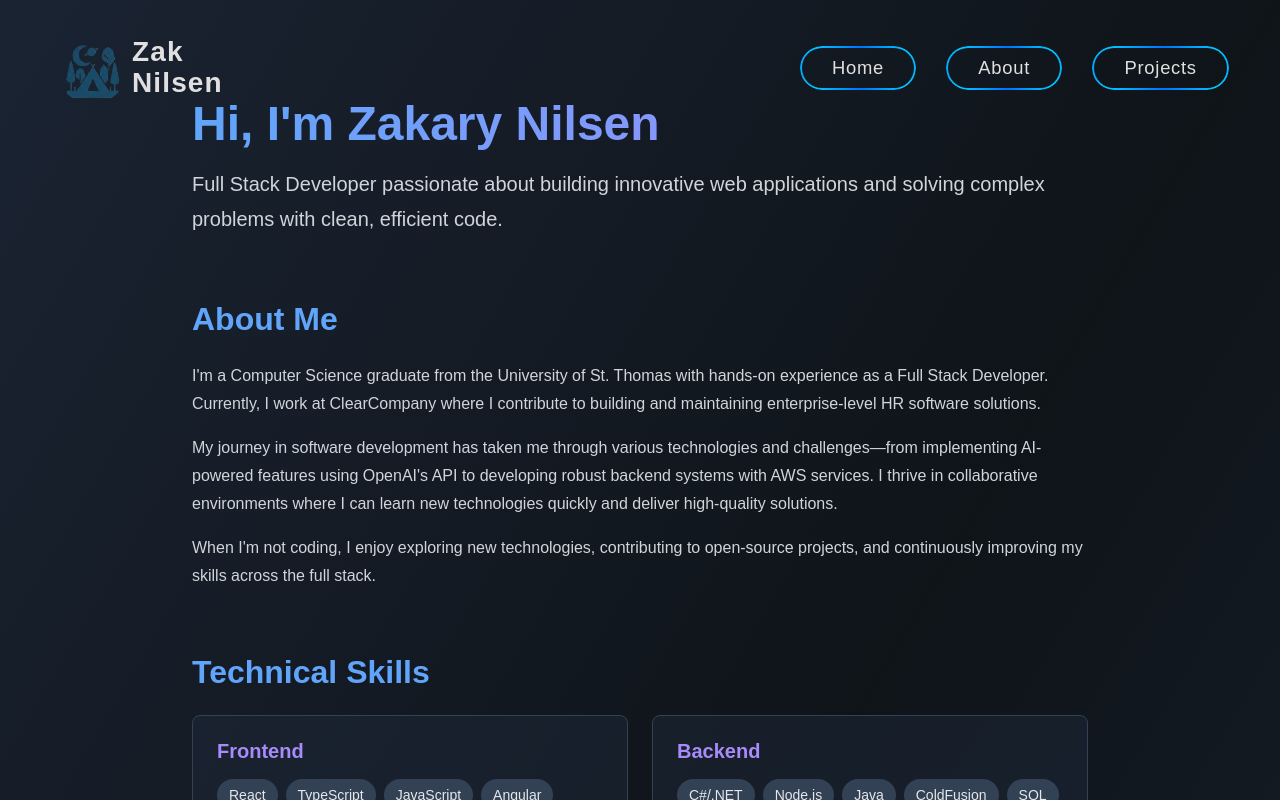
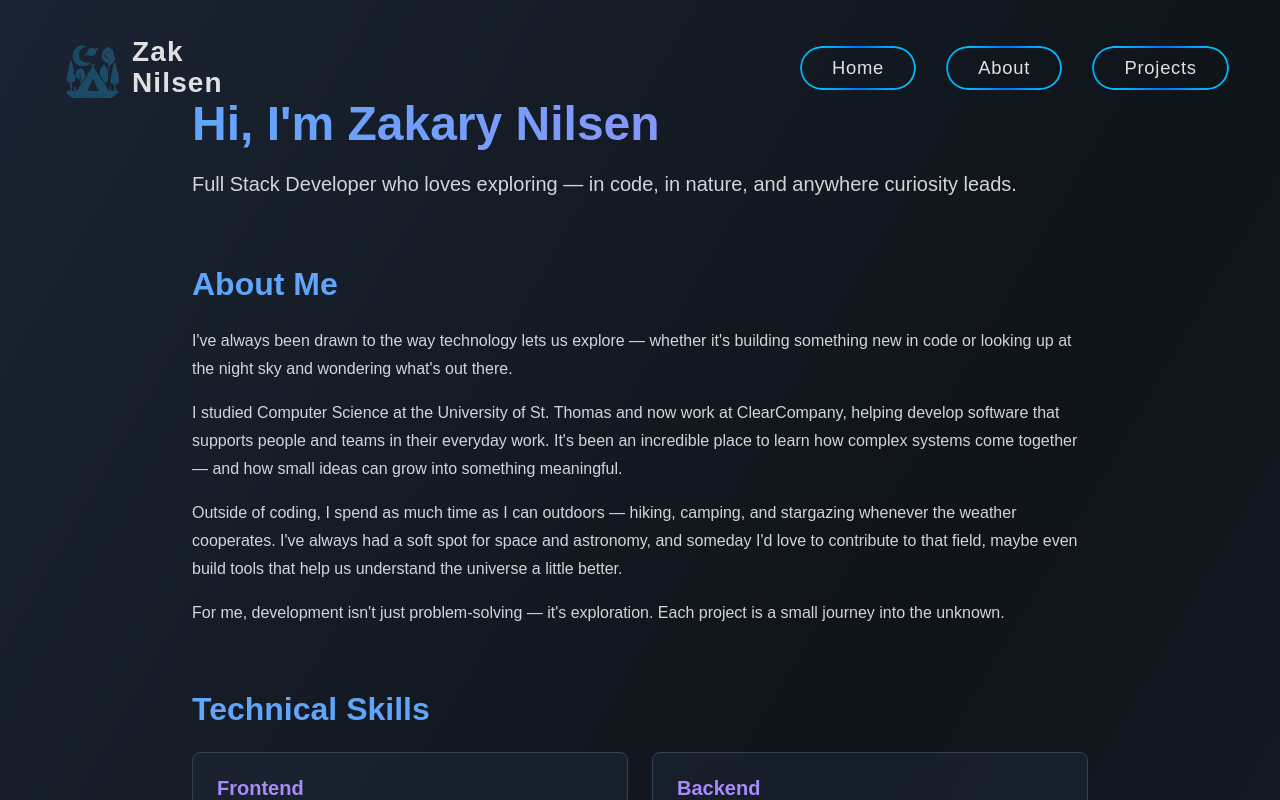
Before and after one commit to ZakNilsen/Zak-Website, a Next.js app: page /about in a window 1280 px wide. Shown: the top 800 px of the page. Built offline with nearby package versions, Linux system fonts and the light colour scheme.

Commit message:
Update wording

```diff
--- a/app/about/page.tsx
+++ b/app/about/page.tsx
@@ -8,8 +8,8 @@ export default function About() {
         <section className={styles.meSection}>
           <h1 className={styles.name}>Hi, I'm Zakary Nilsen</h1>
           <p className={styles.tagline}>
-            Full Stack Developer passionate about building innovative web applications
-            and solving complex problems with clean, efficient code.
+            Full Stack Developer who loves exploring &mdash; in code, in nature, and
+            anywhere curiosity leads.
           </p>
         </section>
 
@@ -17,19 +17,26 @@ export default function About() {
           <h2 className={styles.sectionTitle}>About Me</h2>
           <div className={styles.aboutText}>
             <p>
-              I'm a Computer Science graduate from the University of St. Thomas with hands-on
-              experience as a Full Stack Developer. Currently, I work at ClearCompany where I
-              contribute to building and maintaining enterprise-level HR software solutions.
+              I've always been drawn to the way technology lets us explore &mdash;
+              whether it's building something new in code or looking up at the
+              night sky and wondering what's out there.
             </p>
             <p>
-              My journey in software development has taken me through various technologies and
-              challenges—from implementing AI-powered features using OpenAI's API to developing
-              robust backend systems with AWS services. I thrive in collaborative environments
-              where I can learn new technologies quickly and deliver high-quality solutions.
+              I studied Computer Science at the University of St. Thomas and now work at
+              ClearCompany, helping develop software that supports people and teams in
+              their everyday work. It's been an incredible place to learn how complex
+              systems come together &mdash; and how small ideas can grow into something meaningful.
             </p>
             <p>
-              When I'm not coding, I enjoy exploring new technologies, contributing to open-source
-              projects, and continuously improving my skills across the full stack.
+              Outside of coding, I spend as much time as I can outdoors
+               &mdash; hiking, camping, and stargazing whenever the weather cooperates.
+               I've always had a soft spot for space and astronomy, and someday
+               I'd love to contribute to that field, maybe even build tools that help us
+               understand the universe a little better.
+            </p>
+            <p>
+              For me, development isn't just problem-solving &mdash; it's exploration.
+              Each project is a small journey into the unknown.
             </p>
           </div>
         </section>
@@ -162,7 +169,6 @@ export default function About() {
             </a>
           </div>
         </section>
-
       </div>
     </div>
   );
```
